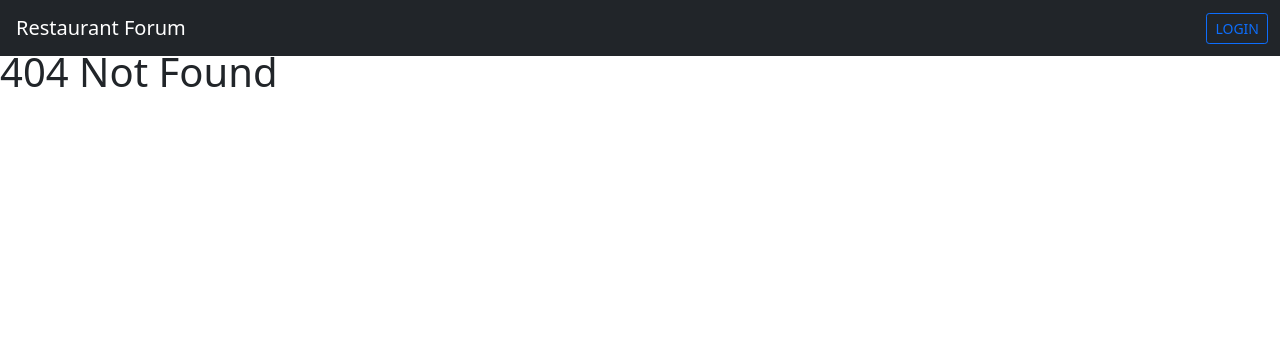
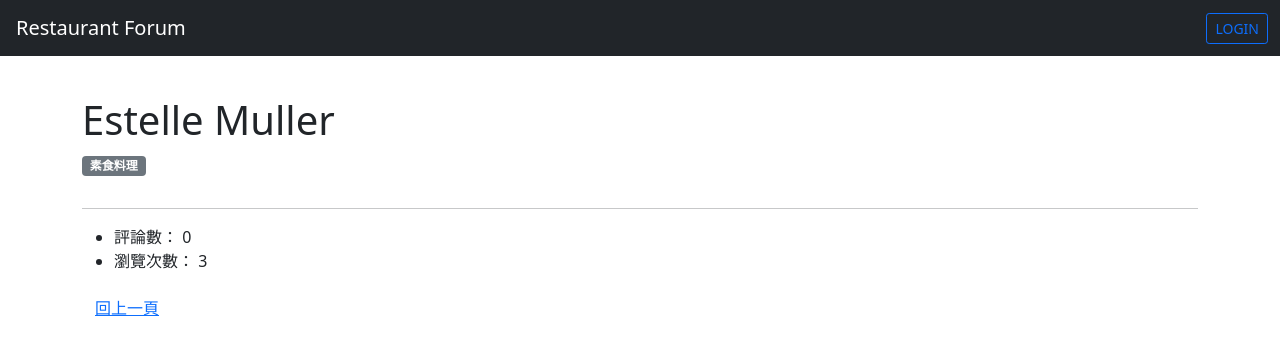
Before and after one commit to ivyhungtw/restaurant-forum-vue, a Vue app: page /restaurants/1/dashboard in a window 1280 px wide. Before the commit this address had no page. Shown: the top 354 px of the page. Built offline with nearby package versions, Linux system fonts and the light colour scheme.

Commit message:
feat: add restaurant-dashboard page

```diff
--- a/src/components/RestaurantDetail.vue
+++ b/src/components/RestaurantDetail.vue
@@ -31,7 +31,11 @@
     </div>
     <div class="col-lg-8">
       <p>{{ restaurant.description }}</p>
-      <a class="btn btn-primary btn-border me-2" href="#">Dashboard</a>
+      <router-link
+        class="btn btn-primary btn-border me-2"
+        :to="{ name: 'restaurant-dashboard', params: { id: restaurant.id } }"
+        >Dashboard</router-link
+      >
 
       <button
         v-if="restaurant.isFavorited"
--- a/src/router/index.js
+++ b/src/router/index.js
@@ -39,6 +39,11 @@ const routes = [
     component: () => import('../views/Restaurant.vue')
   },
   {
+    path: '/restaurants/:id/dashboard',
+    name: 'restaurant-dashboard',
+    component: () => import('../views/RestaurantDashboard.vue')
+  },
+  {
     path: '/users/top',
     name: 'users-top',
     component: () => import('../views/UsersTop.vue')
--- /dev/null
+++ b/src/views/RestaurantDashboard.vue
@@ -0,0 +1,89 @@
+<template>
+  <div class="container py-5">
+    <div>
+      <h1>{{ restaurant.name }}</h1>
+      <span class="badge bg-secondary mt-1 mb-3">
+        {{ restaurant.categoryName }}
+      </span>
+    </div>
+
+    <hr />
+
+    <ul>
+      <li>評論數： {{ restaurant.commentsLength }}</li>
+      <li>瀏覽次數： {{ restaurant.viewCounts }}</li>
+    </ul>
+
+    <button type="button" class="btn btn-link" @click="$router.back()">
+      回上一頁
+    </button>
+  </div>
+</template>
+
+<script>
+const dummyData = {
+  restaurant: {
+    id: 1114,
+    name: 'Estelle Muller',
+    tel: '1-249-412-1705',
+    address: '69435 Giuseppe Lodge',
+    opening_hours: '08:00',
+    description:
+      'Autem quia esse et similique expedita.\nEa pariatur similique dolore atque cumque.',
+    image: 'https://loremflickr.com/320/240/restaurant,food?lock=963',
+    CategoryId: 41,
+    viewCounts: 3,
+    createdAt: '2021-04-06T18:12:12.000Z',
+    updatedAt: '2021-04-10T19:00:59.000Z',
+    Category: {
+      id: 41,
+      name: '素食料理',
+      createdAt: '2021-04-06T00:18:27.000Z',
+      updatedAt: '2021-04-06T00:18:27.000Z'
+    },
+    Comments: [],
+    FavoritedUsers: [
+      {
+        id: 44,
+        Favorite: {
+          UserId: 44,
+          RestaurantId: 1114,
+          createdAt: '2021-04-08T17:56:51.000Z',
+          updatedAt: '2021-04-08T17:56:51.000Z'
+        }
+      },
+      {
+        id: 34,
+        Favorite: {
+          UserId: 34,
+          RestaurantId: 1114,
+          createdAt: '2021-04-10T19:00:55.000Z',
+          updatedAt: '2021-04-10T19:00:55.000Z'
+        }
+      }
+    ]
+  }
+};
+
+export default {
+  data() {
+    return {
+      restaurant: {}
+    };
+  },
+  methods: {
+    fetchDashBoard() {
+      const { restaurant, Comments } = dummyData;
+      this.restaurant = {
+        name: restaurant.name,
+        categoryName: restaurant.Category.name,
+        commentsLength: Comments ? Comments.length : 0,
+        viewCounts: restaurant.viewCounts
+      };
+    }
+  },
+  created() {
+    this.fetchDashBoard();
+  }
+};
+</script>
```
